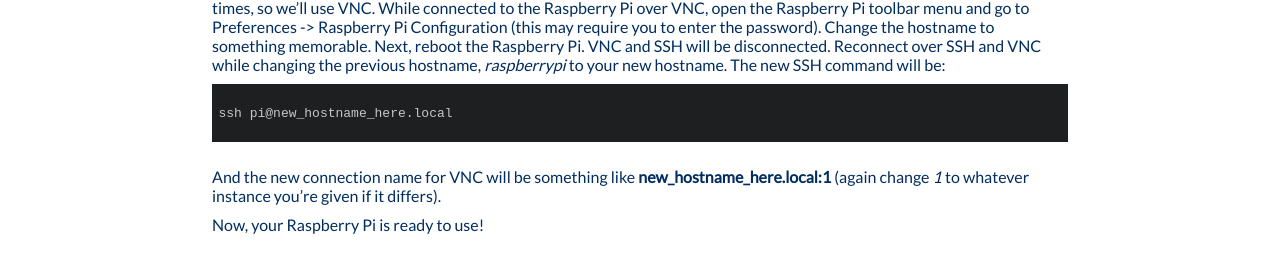
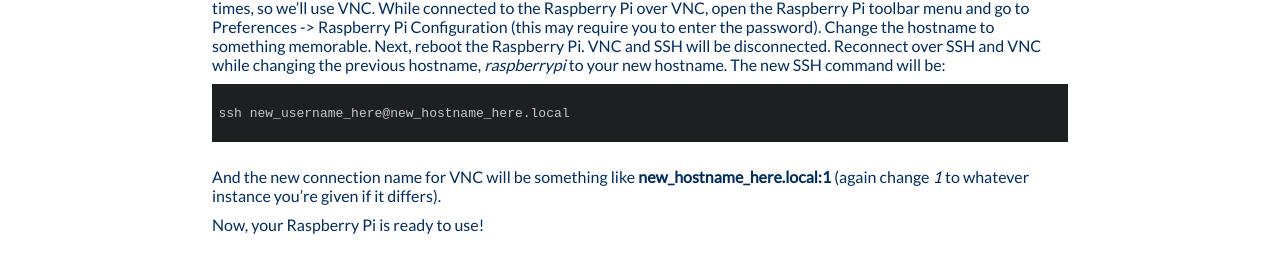
Before and after one commit to CUSail-Navigation/intrasite, a Jekyll site: the page built from _posts/2020-07-19-headless.md, in a window 1280 px wide and 900 px high, scrolled down 2238 px. Shown: the part 621-894 px from the top of the window. Built offline with Jekyll 4.4.1, drawn with Linux system fonts in a browser that asks for light colours.

Commit message:
fix typos

```diff
--- a/_posts/2020-07-19-headless.md
+++ b/_posts/2020-07-19-headless.md
@@ -176,7 +176,7 @@
 
 <pre>
 <code class="shell">
-ssh pi@new_hostname_here.local
+ssh new_username_here@new_hostname_here.local
 
 </code>
 </pre>
```
Also changed, not shown: _posts/2020-03-29-post.md (+1 -1 lines).
